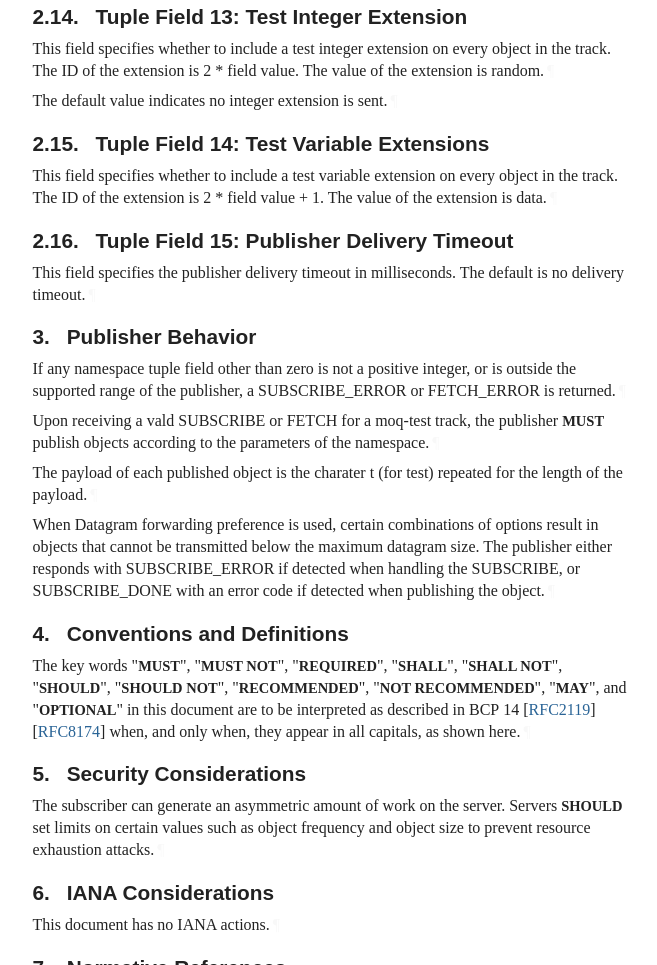
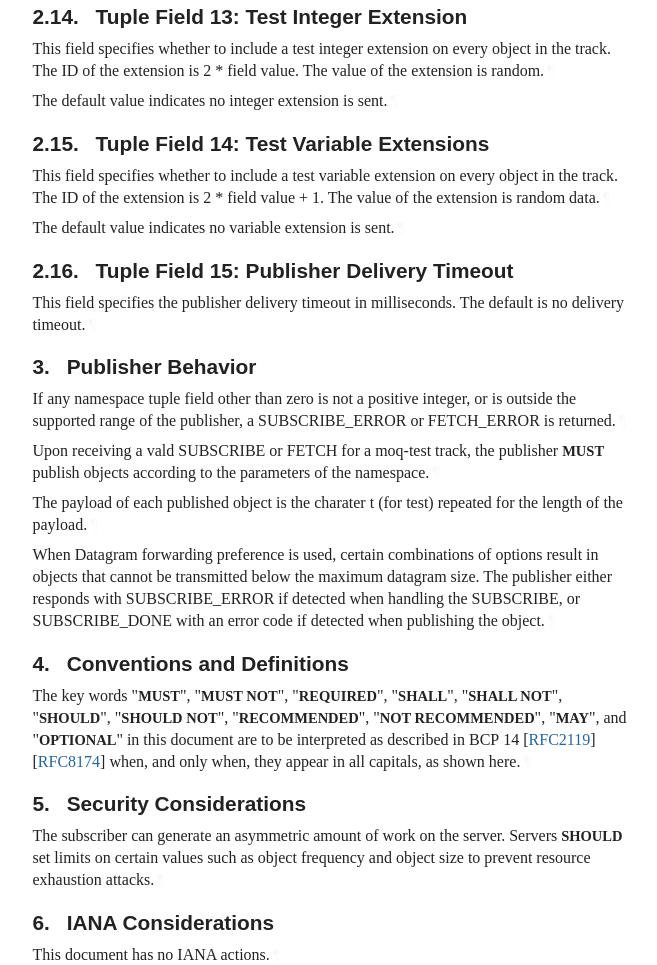
Before and after one commit to afrind/moq-test, a plain HTML site: page draft-afrind-moq-test.html in a window 1280 px wide. Shown: the part 2507-3472 px from the top of the page, without its empty margins (92-749 px from the left). Drawn offline with Linux system fonts and the light colour scheme; a web font is replaced by a local one.

Commit message:
Script updating gh-pages from fb3d997. [ci skip]

```diff
--- a/draft-afrind-moq-test.html
+++ b/draft-afrind-moq-test.html
@@ -1385,7 +1385,8 @@ svg :is([fill="white"], [fill^="#fff"]) {
         <h3 id="name-tuple-field-14-test-variabl">
 <a href="#section-2.15" class="section-number selfRef">2.15. </a><a href="#name-tuple-field-14-test-variabl" class="section-name selfRef">Tuple Field 14: Test Variable Extensions</a>
         </h3>
-<p id="section-2.15-1">This field specifies whether to include a test variable extension on every object in the track.  The ID of the extension is 2 * field value + 1.  The value of the extension is data.<a href="#section-2.15-1" class="pilcrow">¶</a></p>
+<p id="section-2.15-1">This field specifies whether to include a test variable extension on every object in the track.  The ID of the extension is 2 * field value + 1.  The value of the extension is random data.<a href="#section-2.15-1" class="pilcrow">¶</a></p>
+<p id="section-2.15-2">The default value indicates no variable extension is sent.<a href="#section-2.15-2" class="pilcrow">¶</a></p>
 </section>
 </div>
 <div id="tuple-field-15-publisher-delivery-timeout">
```
Also changed, not shown: draft-afrind-moq-test.txt.
